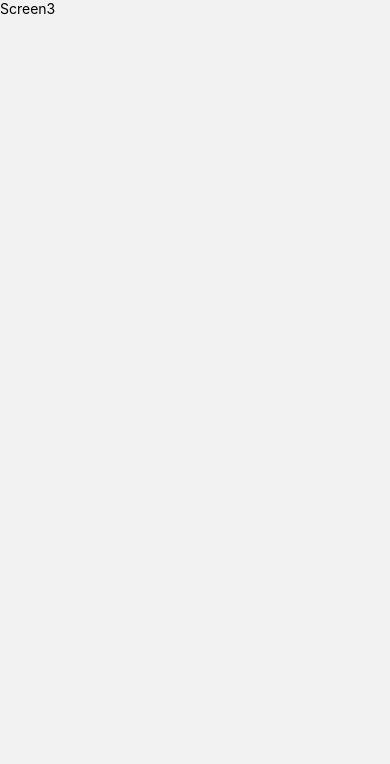
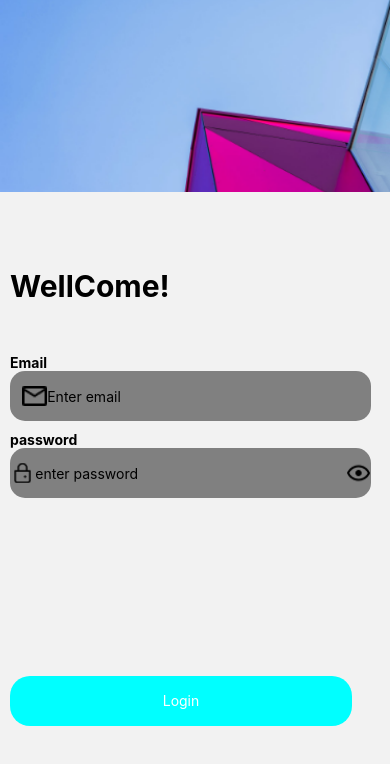
Before and after one commit to luan2410/HK1_2025-2025_LTTBDD, a React Native app in the folder 20_20108601_LocTruongLuan/: screen /Screen3 in a window 390 px wide. Shown: the top 764 px of the page. Built offline with nearby package versions, Linux system fonts and the light colour scheme.

Commit message:
cau 3 xong giao diện

```diff
--- a/20_20108601_LocTruongLuan/Screen/Screen3.js
+++ b/20_20108601_LocTruongLuan/Screen/Screen3.js
@@ -1,12 +1,85 @@
-import { StyleSheet, Text, View } from 'react-native'
+import { StyleSheet, Text, View, Image, TextInput } from 'react-native'
 import React from 'react'
+import { TouchableOpacity } from 'react-native'
+import Screen4 from './Screen4'
+import { color } from 'react-native-elements/dist/helpers'
 
-export default function Screen3() {
+export default function Screen3({navigation}) {
+
   return (
-    <View>
-      <Text>Screen3</Text>
+    <View style={styles.container}>
+        <View style={styles.view1} >
+                <Image source={require('../assets/DATA/Image20.png')} style={{width:'100%',}} />
+        </View>
+        <View style={styles.view2} >
+            <Text style={{fontSize:30,fontWeight: 'bold',color:'black'}}>
+                WellCome!
+            </Text>
+            <Text style={{marginTop: 50,fontWeight: 'bold',}}>
+                Email
+            </Text>
+            <View style={styles.viewip}>
+                <Image source={require('../assets/DATA/Vector.png')} style={styles.img} />
+                <TextInput placeholder='Enter email' style={styles.ip}/>
+            </View>
+            <Text style={{fontWeight: 'bold',}}>
+                password
+            </Text>
+            <View style={styles.viewip}>
+                <Image style={styles.img} source={require('../assets/DATA/lock.png')} />
+                <TextInput style={styles.ip} placeholder='enter password' secureTextEntry />
+                <Image style={styles.img} source={require('../assets/DATA/eye.png')} />
+            </View>
+        </View>
+        <View style={styles.view3}>
+            <TouchableOpacity onPress={()=> navigation.navigate('Screen4') }
+            style={{width:'90%', height:50,textAlign: 'center', alignItems: 'center', borderRadius: 20, marginTop:20, backgroundColor: 'aqua', justifyContent: 'center',marginTop: 100}}
+             >
+                    <Text style={{color: 'white'}}>
+                        Login
+                    </Text>
+            </TouchableOpacity>
+        </View>
     </View>
   )
 }
 
-const styles = StyleSheet.create({})
+const styles = StyleSheet.create({
+    container:{
+        flex:1
+    },
+    view1:{
+        flex:3,
+    }
+    ,
+    view2:{
+        flex:3,
+        flexDirection: 'column',
+        marginLeft:10
+
+    }
+    , view3:{
+        flex:3,
+        marginTop: "10%",
+        marginLeft: 10
+    },
+    viewip:{
+        width:'95%',
+        height: 50,
+        backgroundColor:'gray',
+        flexDirection: 'row',
+        alignItems: 'center',
+        justifyContent: 'center',
+        marginBottom: 10,
+        borderRadius: 15
+    },
+    ip:{
+        width: '85%',
+        height: '90%',
+        marginRight: 5,
+    },
+    img:{
+        width: '7%',
+        height: '40%',
+    }
+})
```
